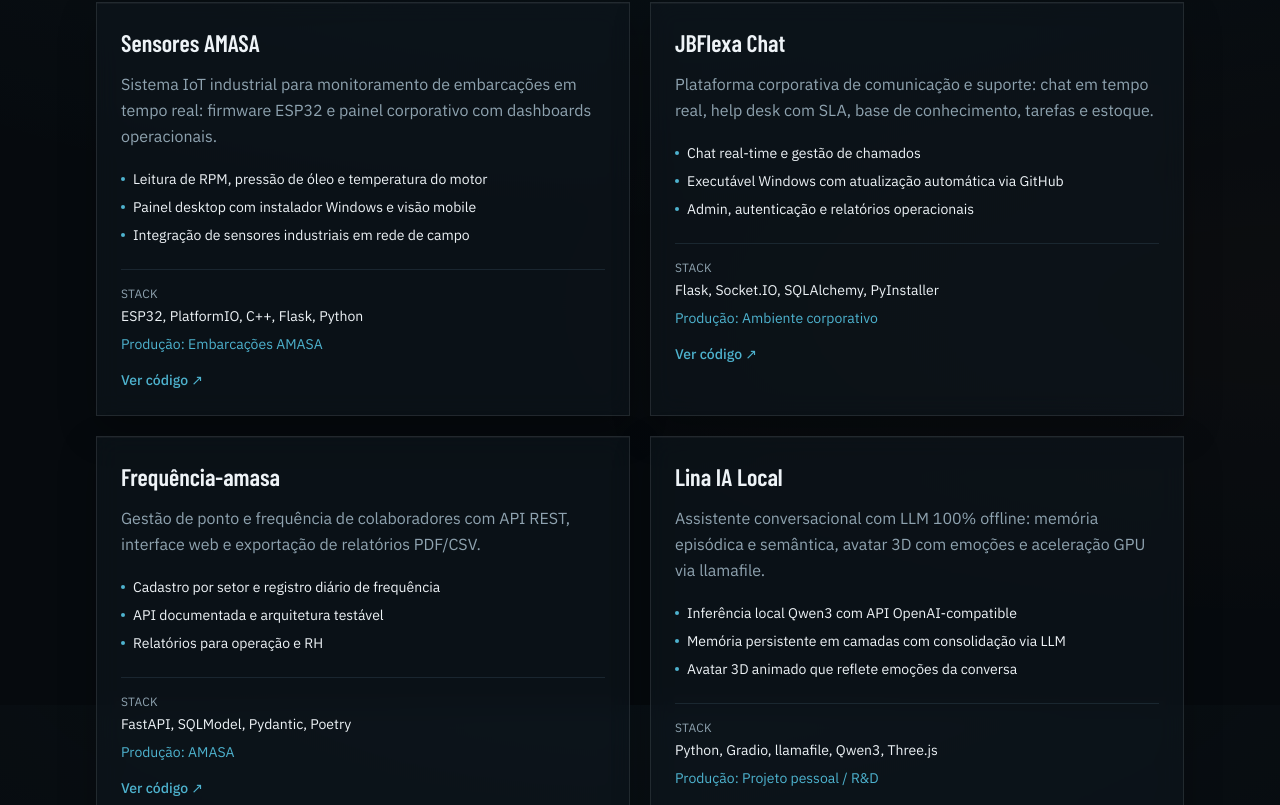
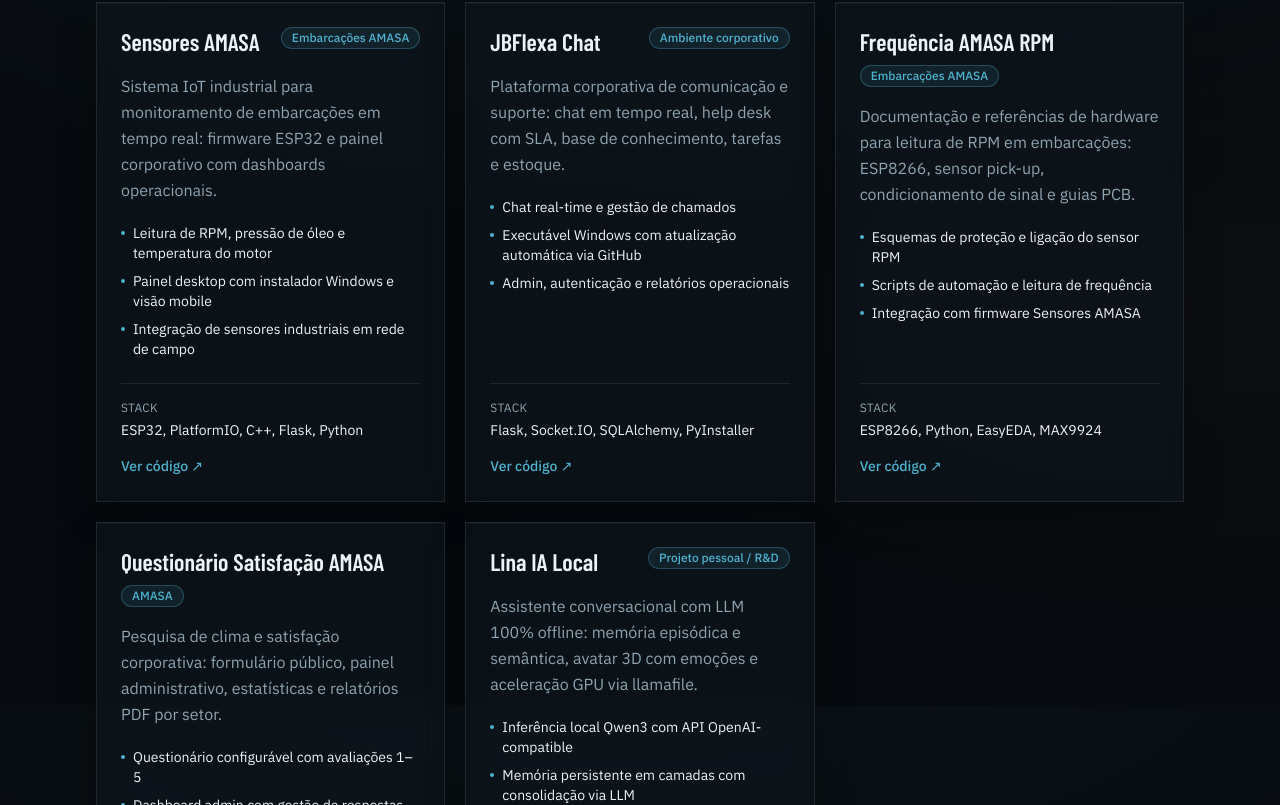
Before and after one commit to camilomelo8428/portfolio-camilo, a Next.js app: page /portfolio-camilo/ in a window 1280 px wide. Shown: the part 2495-3300 px from the top of the page. Built offline with nearby package versions, Linux system fonts and the light colour scheme.

Commit message:
feat: exibe todos os projetos publicados com nome e link GitHub

```diff
--- a/src/components/Projects.tsx
+++ b/src/components/Projects.tsx
@@ -18,17 +18,22 @@ export function Projects() {
           </p>
         </RevealOnScroll>
 
-        <div className="mt-12 grid gap-5 md:grid-cols-2">
+        <div className="mt-12 grid gap-5 sm:grid-cols-1 md:grid-cols-2 xl:grid-cols-3">
           {t.projects.items.map((project, index) => (
-            <RevealOnScroll key={project.name} delay={index * 70}>
-              <article className="project-card">
-                <h3 className="font-[family-name:var(--font-display)] text-xl font-semibold text-ink md:text-2xl">
-                  {project.name}
-                </h3>
-                <p className="mt-3 text-sm leading-relaxed text-ink-muted md:text-base">
+            <RevealOnScroll key={project.name} delay={index * 60}>
+              <article className="project-card flex h-full flex-col">
+                <div className="mb-4 flex flex-wrap items-start justify-between gap-2">
+                  <h3 className="font-[family-name:var(--font-display)] text-xl font-semibold leading-tight text-ink md:text-2xl">
+                    {project.name}
+                  </h3>
+                  <span className="shrink-0 rounded-full border border-steel/30 bg-steel/10 px-2.5 py-0.5 text-xs font-medium text-steel">
+                    {project.production}
+                  </span>
+                </div>
+                <p className="text-sm leading-relaxed text-ink-muted md:text-base">
                   {project.summary}
                 </p>
-                <ul className="mt-5 space-y-2 text-sm text-ink">
+                <ul className="mt-5 flex-1 space-y-2 text-sm text-ink">
                   {project.highlights.map((item) => (
                     <li key={item} className="flex gap-2">
                       <span className="mt-2 h-1 w-1 shrink-0 rounded-full bg-steel" />
@@ -41,9 +46,6 @@ export function Projects() {
                     {t.projects.stackLabel}
                   </p>
                   <p className="mt-1 text-sm text-ink">{project.stack}</p>
-                  <p className="mt-2 text-sm text-steel">
-                    {t.projects.productionLabel}: {project.production}
-                  </p>
                   {project.href ? (
                     <a
                       href={project.href}
--- a/src/content/projects.ts
+++ b/src/content/projects.ts
@@ -7,7 +7,7 @@ export type Project = {
   href?: string;
 };
 
-/** Destaques alinhados ao currículo e aos projetos locais. */
+/** Projetos publicados no GitHub — alinhados ao portfólio. */
 export const projects: Project[] = [
   {
     name: "Sensores AMASA",
@@ -36,17 +36,30 @@ export const projects: Project[] = [
     href: "https://github.com/camilomelo8428/jbflexa-chat",
   },
   {
-    name: "Frequência-amasa",
+    name: "Frequência AMASA RPM",
     summary:
-      "Gestão de ponto e frequência de colaboradores com API REST, interface web e exportação de relatórios PDF/CSV.",
-    stack: "FastAPI, SQLModel, Pydantic, Poetry",
+      "Documentação e referências de hardware para leitura de RPM em embarcações: ESP8266, sensor pick-up, condicionamento de sinal e guias PCB.",
+    stack: "ESP8266, Python, EasyEDA, MAX9924",
+    production: "Embarcações AMASA",
+    highlights: [
+      "Esquemas de proteção e ligação do sensor RPM",
+      "Scripts de automação e leitura de frequência",
+      "Integração com firmware Sensores AMASA",
+    ],
+    href: "https://github.com/camilomelo8428/frequencia-amasa-rpm",
+  },
+  {
+    name: "Questionário Satisfação AMASA",
+    summary:
+      "Pesquisa de clima e satisfação corporativa: formulário público, painel administrativo, estatísticas e relatórios PDF por setor.",
+    stack: "Flask, Flask-Login, ReportLab",
     production: "AMASA",
     highlights: [
-      "Cadastro por setor e registro diário de frequência",
-      "API documentada e arquitetura testável",
-      "Relatórios para operação e RH",
+      "Questionário configurável com avaliações 1–5",
+      "Dashboard admin com gestão de respostas",
+      "Relatórios PDF geral, detalhado e por setor",
     ],
-    href: "https://github.com/camilomelo8428/frequencia-amasa-rpm",
+    href: "https://github.com/camilomelo8428/questionario-satisfacao-amasa",
   },
   {
     name: "Lina IA Local",
--- a/src/i18n/dictionaries.ts
+++ b/src/i18n/dictionaries.ts
@@ -246,16 +246,29 @@ const pt: Dictionary = {
         ],
       },
       {
-        name: "Frequência-amasa",
+        name: "Frequência AMASA RPM",
         summary:
-          "Gestão de ponto e frequência de colaboradores com API REST, interface web e exportação de relatórios PDF/CSV.",
-        stack: "FastAPI, SQLModel, Pydantic, Poetry",
-        production: "AMASA",
+          "Documentação e referências de hardware para leitura de RPM em embarcações: ESP8266, sensor pick-up, condicionamento de sinal e guias PCB.",
+        stack: "ESP8266, Python, EasyEDA, MAX9924",
+        production: "Embarcações AMASA",
         href: "https://github.com/camilomelo8428/frequencia-amasa-rpm",
         highlights: [
-          "Cadastro por setor e registro diário de frequência",
-          "API documentada e arquitetura testável",
-          "Relatórios para operação e RH",
+          "Esquemas de proteção e ligação do sensor RPM",
+          "Scripts de automação e leitura de frequência",
+          "Integração com firmware Sensores AMASA",
+        ],
+      },
+      {
+        name: "Questionário Satisfação AMASA",
+        summary:
+          "Pesquisa de clima e satisfação corporativa: formulário público, painel administrativo, estatísticas e relatórios PDF por setor.",
+        stack: "Flask, Flask-Login, ReportLab",
+        production: "AMASA",
+        href: "https://github.com/camilomelo8428/questionario-satisfacao-amasa",
+        highlights: [
+          "Questionário configurável com avaliações 1–5",
+          "Dashboard admin com gestão de respostas",
+          "Relatórios PDF geral, detalhado e por setor",
         ],
       },
       {
@@ -468,16 +481,29 @@ const en: Dictionary = {
         ],
       },
       {
-        name: "Frequência-amasa",
+        name: "Frequência AMASA RPM",
         summary:
-          "Employee attendance management with a REST API, web UI, and PDF/CSV report exports.",
-        stack: "FastAPI, SQLModel, Pydantic, Poetry",
-        production: "AMASA",
+          "Hardware documentation and references for vessel RPM reading: ESP8266, pick-up sensor, signal conditioning, and PCB guides.",
+        stack: "ESP8266, Python, EasyEDA, MAX9924",
+        production: "AMASA vessels",
         href: "https://github.com/camilomelo8428/frequencia-amasa-rpm",
         highlights: [
-          "Department onboarding and daily attendance logs",
-          "Documented API and testable architecture",
-          "Reports for operations and HR",
+          "RPM sensor protection and wiring schematics",
+          "Automation scripts and frequency reading",
+          "Integration with Sensores AMASA firmware",
+        ],
+      },
+      {
+        name: "Questionário Satisfação AMASA",
+        summary:
+          "Corporate climate and satisfaction survey: public form, admin panel, statistics, and PDF reports by department.",
+        stack: "Flask, Flask-Login, ReportLab",
+        production: "AMASA",
+        href: "https://github.com/camilomelo8428/questionario-satisfacao-amasa",
+        highlights: [
+          "Configurable questionnaire with 1–5 ratings",
+          "Admin dashboard with response management",
+          "General, detailed, and department PDF reports",
         ],
       },
       {
```
